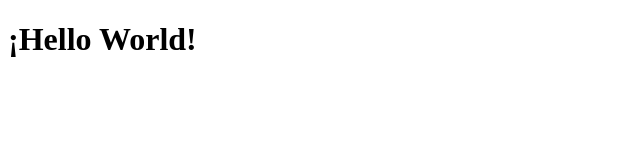
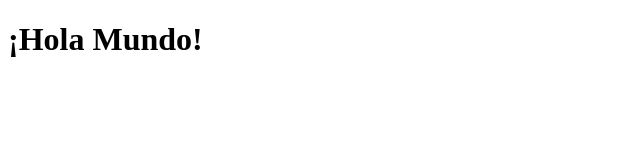
Before and after one commit to anavarro81/helloWord, a plain HTML site: page index.html in a window 1280 px wide. Shown: the full height of the page, 0-640 px from the left. Drawn offline with Linux system fonts and the light colour scheme.

Commit message:
Update index.html

```diff
--- a/index.html
+++ b/index.html
@@ -6,7 +6,7 @@
     <title>UPGRADE HUB | Hello World! </title>
 </head>
 <body>
-    <h1> ¡Hello World! </h1>
+    <h1> ¡Hola Mundo! </h1>
 
 </body>
 </html>
```
